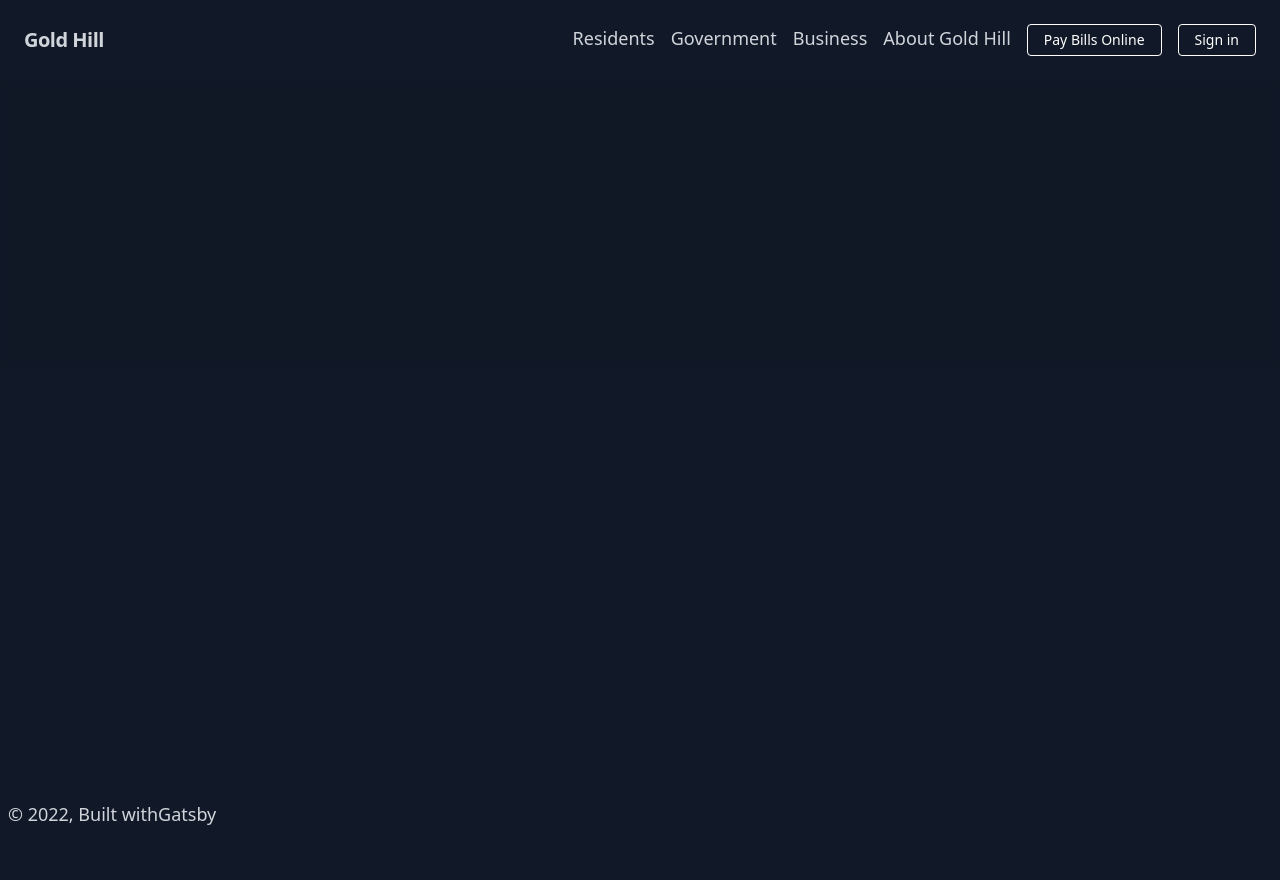
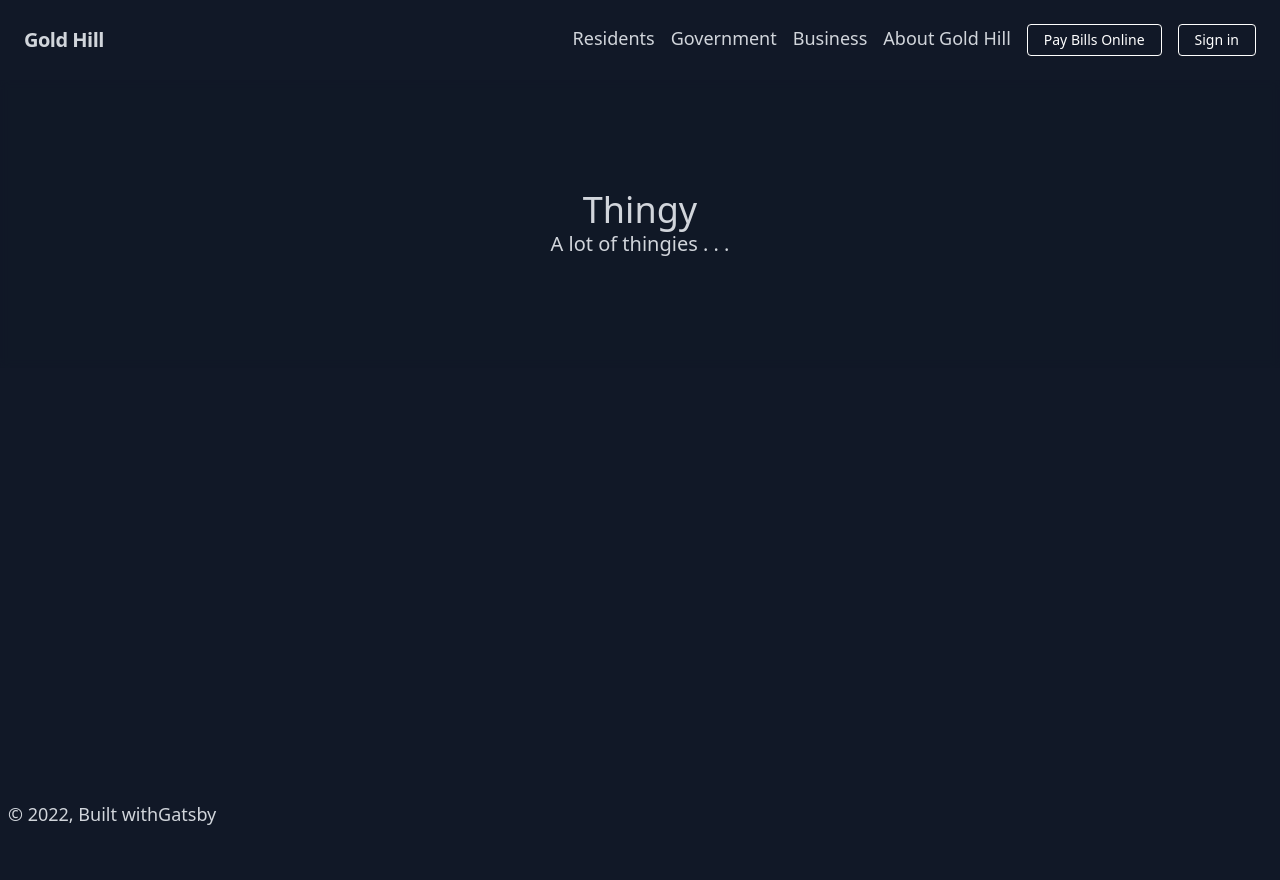
Before and after one commit to marvin-hinkley/goldhill-netlify, a Gatsby site: page / in a window 1280 px wide. Built offline with nearby package versions, Linux system fonts and the light colour scheme; Gatsby itself is replaced by a stand-in of ours.

Commit message:
pulling in hero data from netlify

```diff
--- a/src/components/hero.js
+++ b/src/components/hero.js
@@ -5,7 +5,7 @@ const HeroComponent = props => {
     <div
       className="w-full h-72 flex align-middle justify-center bg-cover bg-no-repeat"
       style={{
-        backgroundImage: `url(http://localhost:1337${props.hero.Image.url})`,
+        backgroundImage: `url(http://localhost:1337${props.hero.Image})`,
       }}
     >
       <div className="w-full h-full bg-gray-900 bg-opacity-50 bg-clip-padding flex flex-col align-middle justify-center text-center backdrop-filter backdrop-blur-sm">
--- a/src/pages/index.js
+++ b/src/pages/index.js
@@ -3,12 +3,23 @@ import { useStaticQuery, graphql } from "gatsby"
 import Layout from "../components/layout"
 import HeroComponent from "../components/hero"
 import SEO from "../components/seo"
+import heroData from "../../data/hero.yml"
 
 const IndexPage = () => {
+  const {
+    heading,
+    subheading,
+    image
+  } = heroData
+
   return (
     <Layout>
       <SEO title="Home" />
-      <HeroComponent hero={{Heading: '', SubHeading: '', Image: { url: '' }}} />
+      <HeroComponent hero={{
+        Heading: heading,
+        SubHeading: subheading,
+        Image: image
+      }} />
     </Layout>
   )
 }
```
